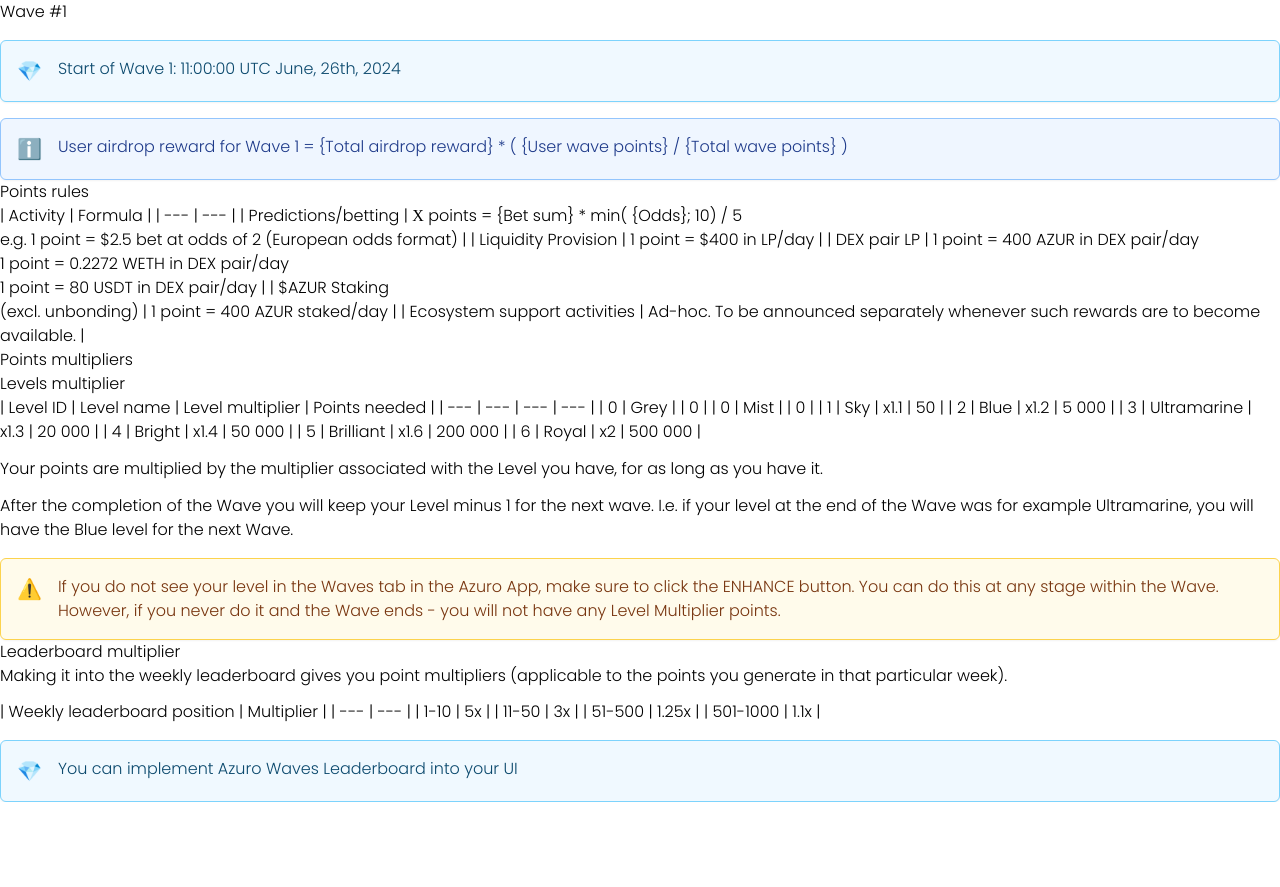
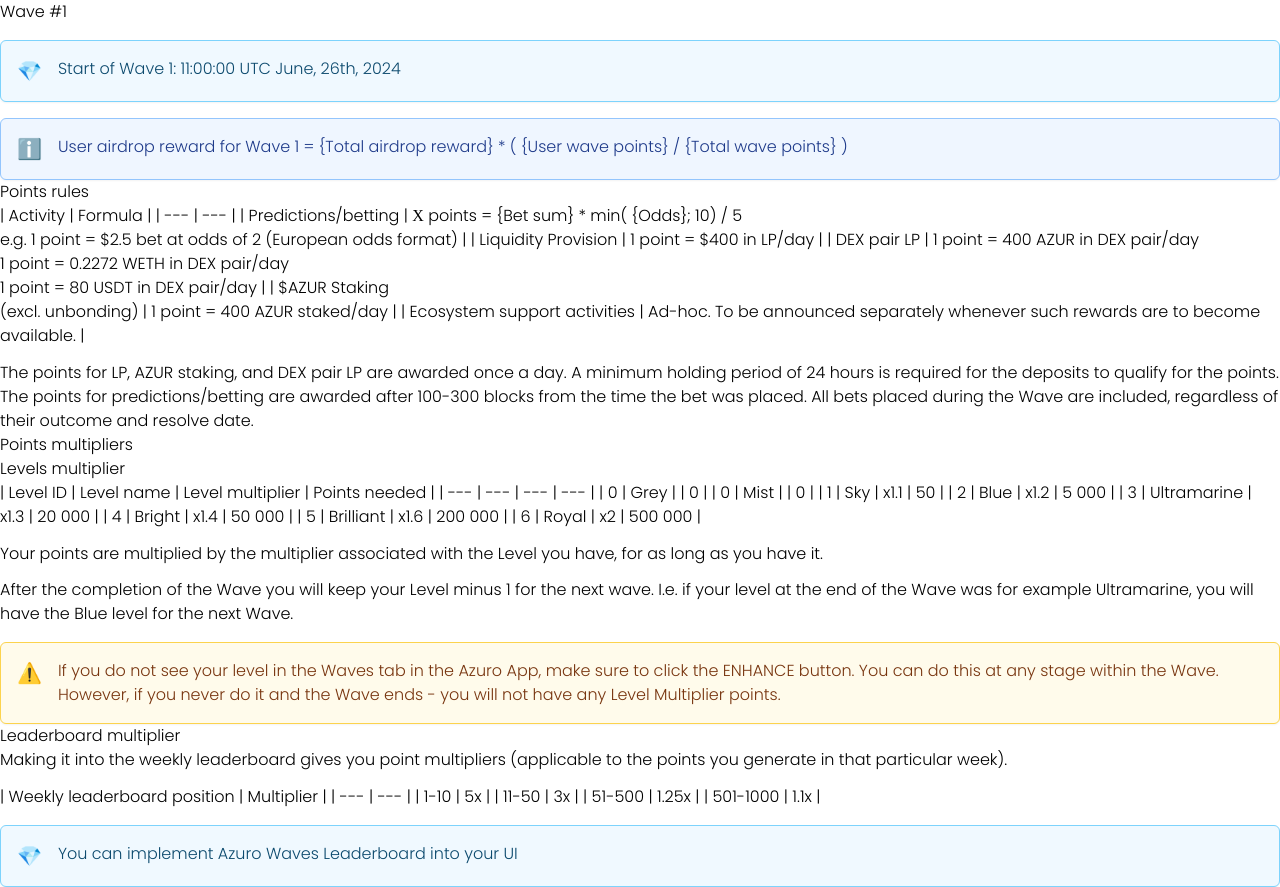
Before and after one commit to Azuro-protocol/gem-docs, a Next.js app: page /concepts/airdrops/azuro-waves/wave1 in a window 1280 px wide. Before the commit the page ends 802 px from the top, so only its background shows below. Built offline with nearby package versions, Linux system fonts and the light colour scheme.

Commit message:
add wave info

```diff
--- a/pages/concepts/airdrops/azuro-waves/wave1.mdx
+++ b/pages/concepts/airdrops/azuro-waves/wave1.mdx
@@ -20,6 +20,9 @@ User airdrop reward for Wave 1 =
 | [DEX pair LP](https://azuro.org/app/dex-farming) | 1 point = 400 AZUR in DEX pair/day<br />1 point = 0.2272 WETH in DEX pair/day<br />1 point = 80 USDT in DEX pair/day |
 | [\$AZUR Staking](https://azuro.org/app/staking)<br />(excl. unbonding) | 1 point = 400 AZUR staked/day |
 | Ecosystem support activities | Ad-hoc. To be announced separately whenever such rewards are to become available. |
+
+The points for LP, AZUR staking, and DEX pair LP are awarded once a day. A minimum holding period of 24 hours is required for the deposits to qualify for the points.
+The points for predictions/betting are awarded after 100-300 blocks from the time the bet was placed. All bets placed during the Wave are included, regardless of their outcome and resolve date.
 
 ## Points multipliers
 
```
